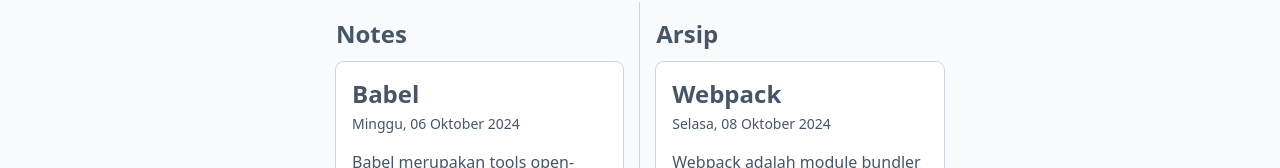
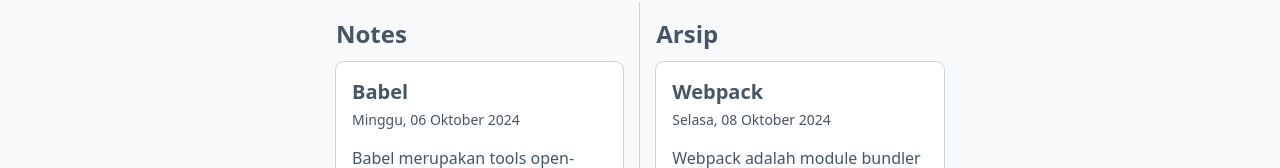
Before and after one commit to KahfiSmith/dicoding-final-project-noteapp-reactjs, a React (Vite) app: page / in a window 1280 px wide. Shown: the part 463-631 px from the top of the page. Built offline with nearby package versions, Linux system fonts and the light colour scheme.

Commit message:
feat(note): create note

```diff
--- a/src/components/molecules/CardNote.jsx
+++ b/src/components/molecules/CardNote.jsx
@@ -4,7 +4,7 @@
 const CardNote = ({ title, date, description, icon }) => {
   return (
     <div className="flex flex-col p-4 ring-1 ring-slate-300 bg-white rounded-lg">
-      <h2 className="text-2xl font-bold mb-1">{title}</h2>
+      <h2 className="text-xl font-bold mb-1">{title}</h2>
       <p className="mb-4 text-sm">{date}</p>
       <p className="mb-10">{limitWords(description, 20)}</p>
       <div className="flex justify-end space-x-4 text-slate-500">
--- a/src/components/molecules/FormInput.jsx
+++ b/src/components/molecules/FormInput.jsx
@@ -16,7 +16,7 @@
 
   return (
     <form
-      onSubmit={handleSubmit}
+      onSubmit={(e) => handleSubmit(e, inputValue, inputDescription)}
       className="flex flex-col w-full justify-center items-center space-y-4"
     >
       <Input
--- a/src/pages/Notes.jsx
+++ b/src/pages/Notes.jsx
@@ -4,10 +4,29 @@
 import Layout from "../layouts";
 import FormInput from "../components/molecules/FormInput";
 import { Archive, ArchiveRestore } from "lucide-react";
-import { notesData } from "../utils/initialDataNotes";
+import { notesData as initialNotesData } from "../utils/initialDataNotes";
+import { generateNoteId } from "../utils/generateNoteId"; // Impor fungsi generateNoteId
+import { formatDate } from "../utils/formatDate"; // Impor fungsi formatDate
 
 const Notes = () => {
+  const [notes, setNotes] = useState(initialNotesData); // Menggunakan data awal
   const [filterSearch, setFilterSearch] = useState("");
+
+  // Fungsi untuk menangani penambahan catatan baru
+  const handleSubmit = (e, title, description) => {
+    e.preventDefault(); // Mencegah form reload halaman
+
+    const newNote = {
+      id: generateNoteId(notes), // Menggunakan fungsi generateNoteId untuk membuat ID baru
+      title, // Input dari form
+      body: description, // Input dari form
+      archived: false, // Default: tidak diarsipkan
+      createdAt: formatDate(new Date()), // Menggunakan formatDate untuk memformat tanggal
+    };
+
+    // Menambahkan catatan baru ke state
+    setNotes([...notes, newNote]);
+  };
 
   return (
     <>
@@ -16,31 +35,34 @@
         setFilterSearch={setFilterSearch}
       />
       <Layout
-        children1={<FormInput handleSubmit={() => {}} />}
+        // Form input untuk menambah catatan baru
+        children1={<FormInput handleSubmit={handleSubmit} />}
+        // Menampilkan catatan yang belum diarsipkan
         children2={
           <div className="flex flex-col space-y-4">
-            {notesData
+            {notes
               .filter((note) => !note.archived)
               .map((note) => (
                 <CardNote
                   key={note.id}
                   title={note.title}
-                  date={note.createdAt}
+                  date={note.createdAt} // Tanggal sudah diformat
                   description={note.body}
                   icon={<Archive />}
                 />
               ))}
           </div>
         }
+        // Menampilkan catatan yang diarsipkan
         children3={
           <div className="flex flex-col space-y-4">
-            {notesData
+            {notes
               .filter((note) => note.archived)
               .map((note) => (
                 <CardNote
                   key={note.id}
                   title={note.title}
-                  date={note.createdAt}
+                  date={note.createdAt} // Tanggal sudah diformat
                   description={note.body}
                   icon={<ArchiveRestore />}
                 />
--- a/src/utils/initialDataNotes.jsx
+++ b/src/utils/initialDataNotes.jsx
@@ -1,4 +1,4 @@
-import { generateNoteId } from "./generateNoteId ";
+import { generateNoteId } from "./generateNoteId";
 
 const initialNotesData = [
   {
```
Also changed, not shown: src/utils/generateNoteId.jsx (renamed from src/utils/generateNoteId .jsx).
